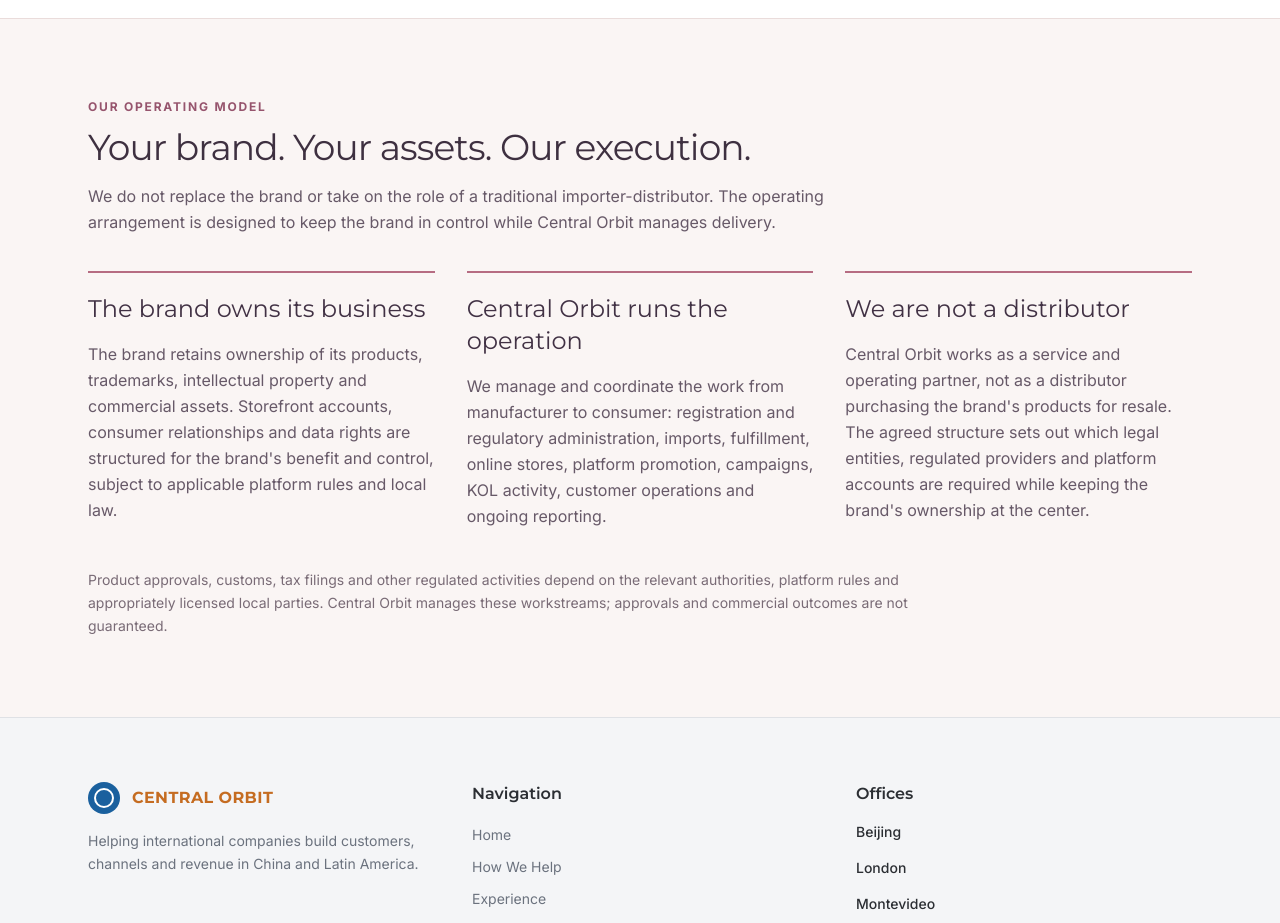
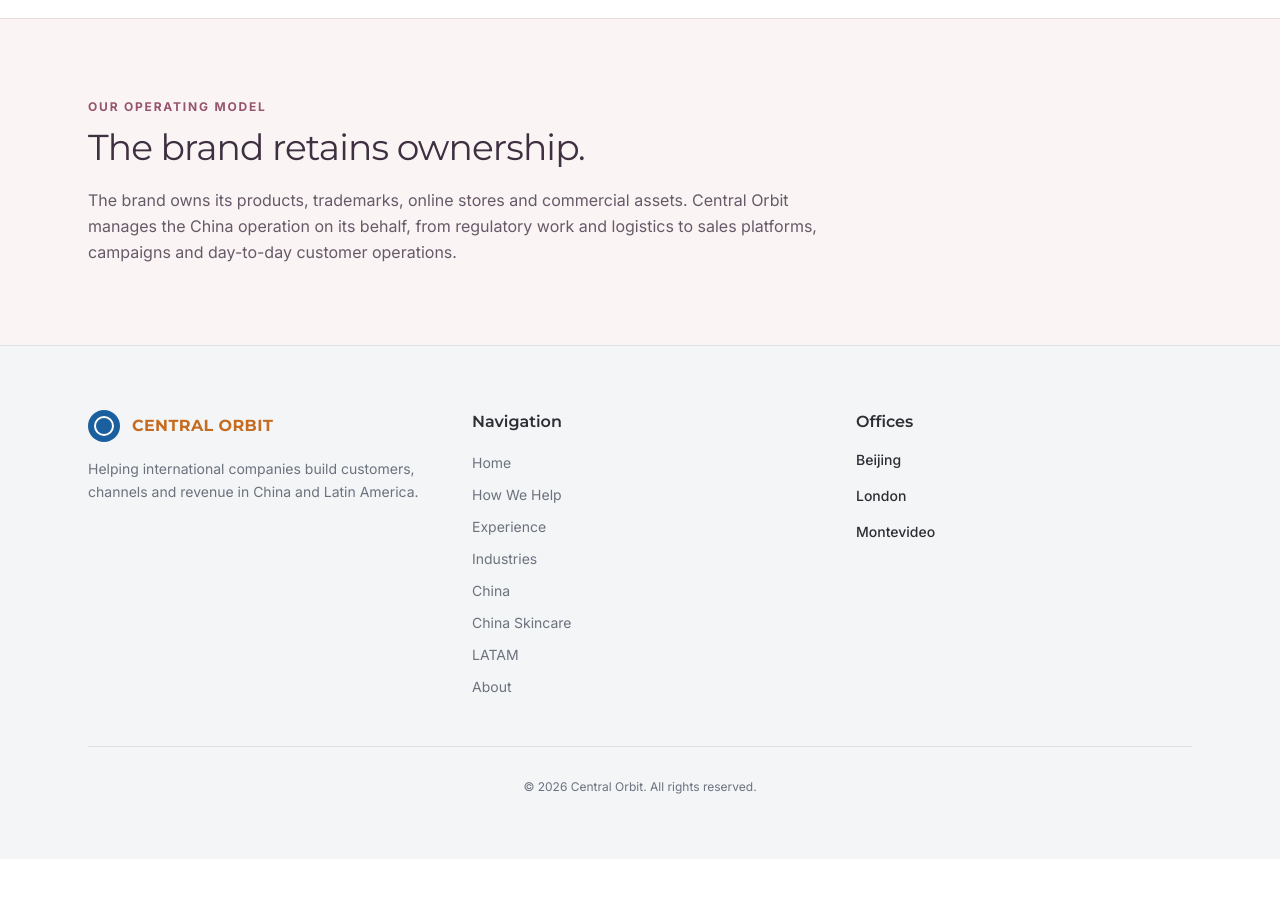
Before and after one commit to yochaigg/central-orbit, a Next.js app: page /skincare in a window 1280 px wide. Shown: the part 2200-3123 px from the top of the page. After the commit the page ends 3059 px from the top, so only its background shows below. Built offline with nearby package versions, Linux system fonts and the light colour scheme.

Commit message:
Simplify skincare ownership explanation

```diff
--- a/src/app/skincare/page.tsx
+++ b/src/app/skincare/page.tsx
@@ -66,24 +66,6 @@ const services = [
     title: "Ongoing operations and commercial growth",
     description:
       "Coordinate local service providers and day-to-day delivery, monitor commercial and operational indicators, report to the brand and adjust channel, campaign, inventory and growth priorities over time.",
-  },
-] as const;
-
-const principles = [
-  {
-    title: "The brand owns its business",
-    body:
-      "The brand retains ownership of its products, trademarks, intellectual property and commercial assets. Storefront accounts, consumer relationships and data rights are structured for the brand's benefit and control, subject to applicable platform rules and local law.",
-  },
-  {
-    title: "Central Orbit runs the operation",
-    body:
-      "We manage and coordinate the work from manufacturer to consumer: registration and regulatory administration, imports, fulfillment, online stores, platform promotion, campaigns, KOL activity, customer operations and ongoing reporting.",
-  },
-  {
-    title: "We are not a distributor",
-    body:
-      "Central Orbit works as a service and operating partner, not as a distributor purchasing the brand's products for resale. The agreed structure sets out which legal entities, regulated providers and platform accounts are required while keeping the brand's ownership at the center.",
   },
 ] as const;
 
@@ -157,34 +139,13 @@ export default function SkincarePage() {
               Our operating model
             </p>
             <h2 className="font-serif text-3xl md:text-4xl tracking-tight text-[#3e3040]">
-              Your brand. Your assets. Our execution.
+              The brand retains ownership.
             </h2>
-            <p className="mt-4 text-[#675968] leading-relaxed max-w-3xl">
-              We do not replace the brand or take on the role of a traditional
-              importer-distributor. The operating arrangement is designed to keep
-              the brand in control while Central Orbit manages delivery.
-            </p>
-          </FadeIn>
-          <div className="mt-9 grid grid-cols-1 md:grid-cols-3 gap-8">
-            {principles.map((item, index) => (
-              <FadeIn key={item.title} delay={index * 0.08}>
-                <div className="border-t-2 border-[#b66c82] pt-5">
-                  <h3 className="font-serif text-xl md:text-2xl text-[#413144]">
-                    {item.title}
-                  </h3>
-                  <p className="mt-4 text-[#675968] leading-relaxed">
-                    {item.body}
-                  </p>
-                </div>
-              </FadeIn>
-            ))}
-          </div>
-          <FadeIn>
-            <p className="mt-10 text-sm leading-relaxed text-[#796b76] max-w-4xl">
-              Product approvals, customs, tax filings and other regulated activities
-              depend on the relevant authorities, platform rules and appropriately
-              licensed local parties. Central Orbit manages these workstreams;
-              approvals and commercial outcomes are not guaranteed.
+            <p className="mt-5 text-[#675968] leading-relaxed max-w-3xl">
+              The brand owns its products, trademarks, online stores and commercial
+              assets. Central Orbit manages the China operation on its behalf,
+              from regulatory work and logistics to sales platforms, campaigns
+              and day-to-day customer operations.
             </p>
           </FadeIn>
         </div>
```
